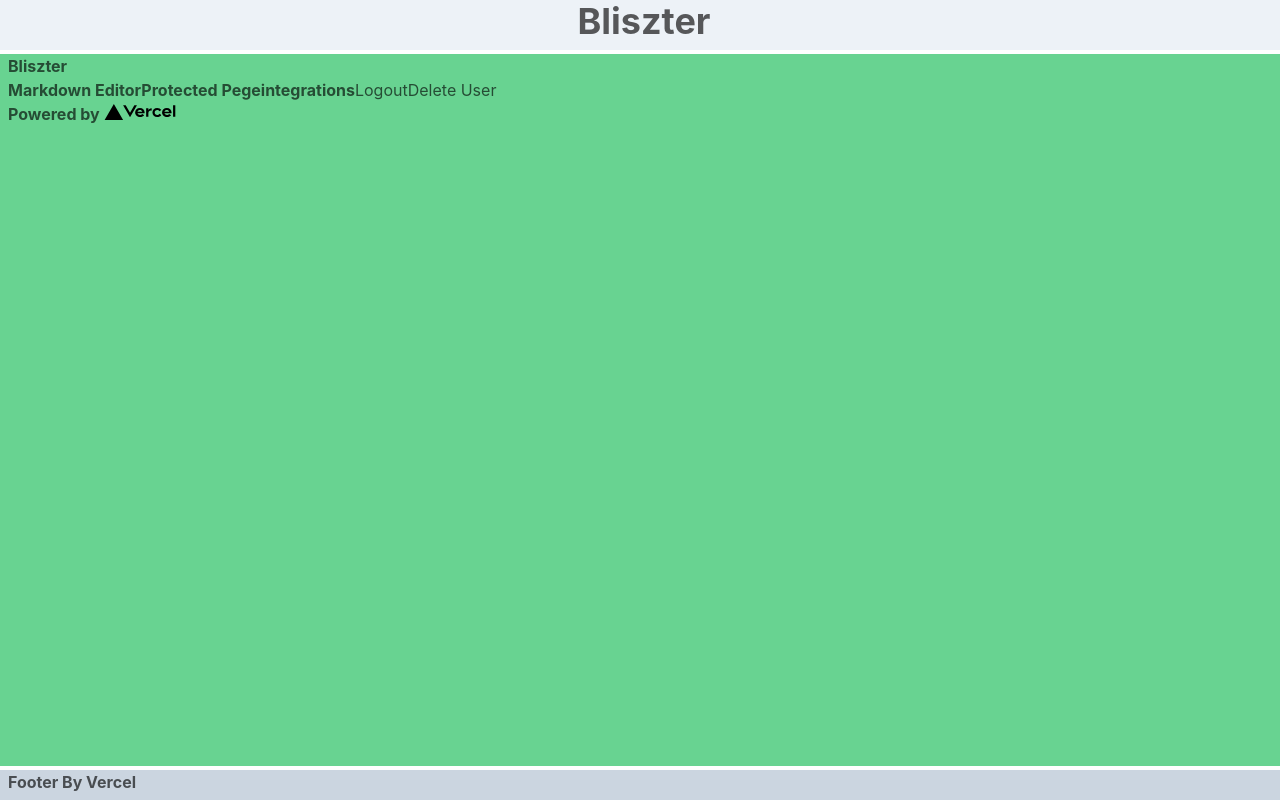
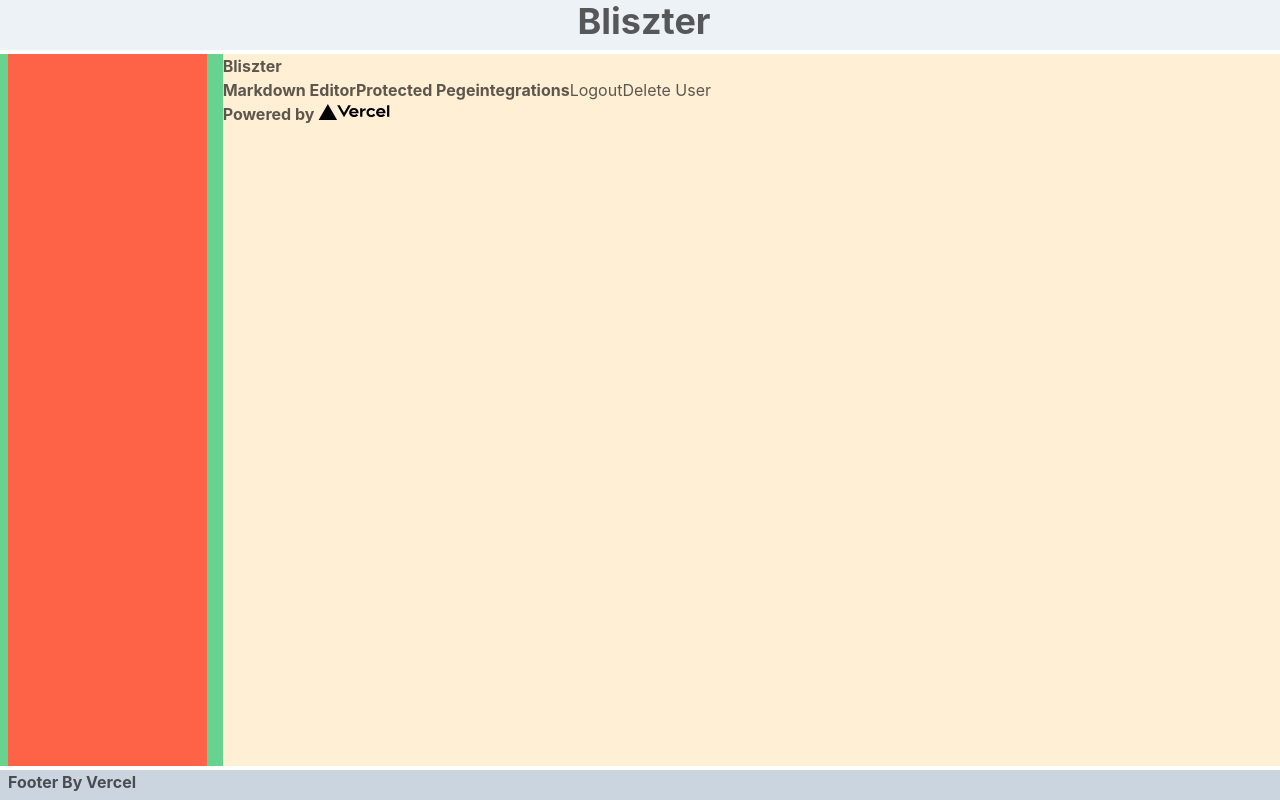
Before and after one commit to arjunlubana/bliszter, a Next.js app: page / in a window 1280 px wide. Built offline with nearby package versions, Linux system fonts and the light colour scheme; what supertokens-auth-react would draw is missing.

Commit message:
Add two columns to editor layout

```diff
--- a/layouts/editor-layout.tsx
+++ b/layouts/editor-layout.tsx
@@ -1,3 +1,12 @@
+import { Grid, GridItem } from "@chakra-ui/react";
+
 export default function EditorLayout({ children }) {
-  return <>{children}</>;
+  return (
+    <Grid h="100%" templateColumns="repeat(6, 1fr)" gap={4}>
+      <GridItem colSpan={1} bg="tomato" />
+      <GridItem colStart={2} colEnd={7} bg="papayawhip">
+        {children}
+      </GridItem>
+    </Grid>
+  );
 }
```
